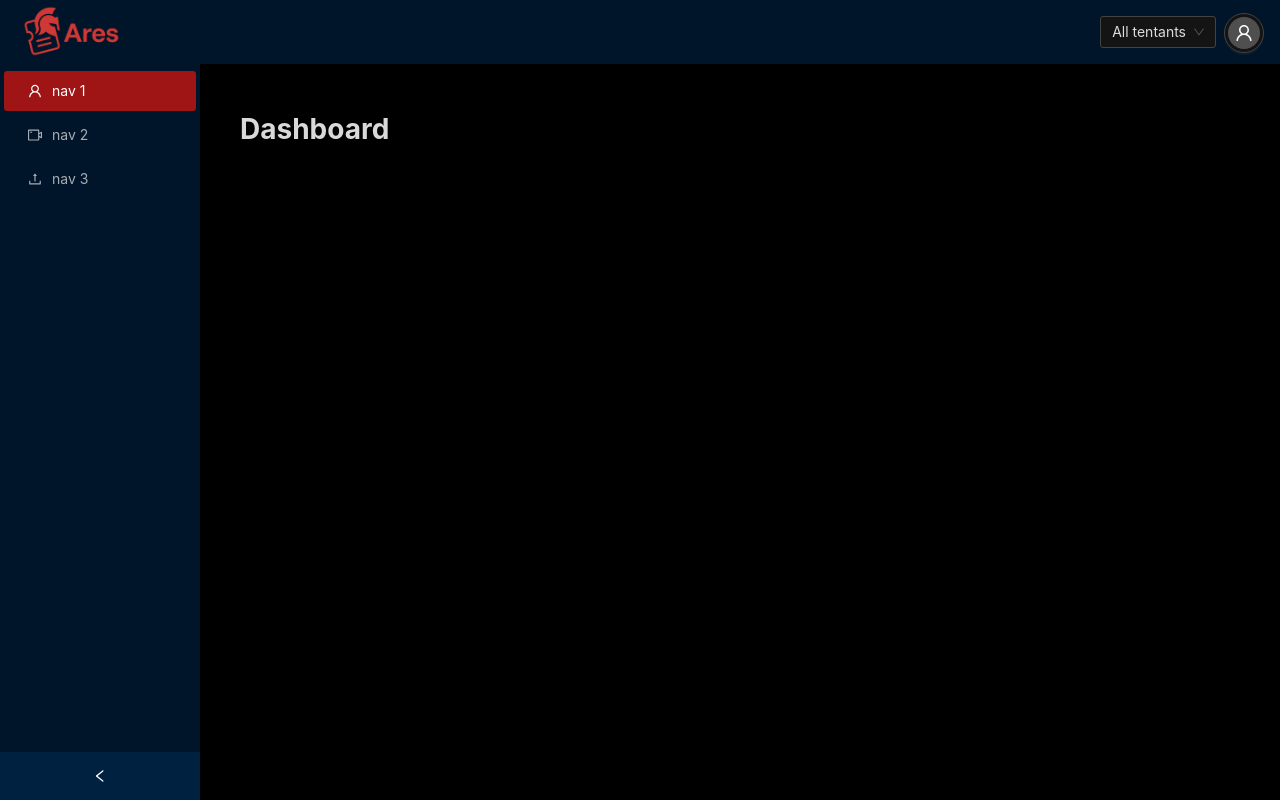
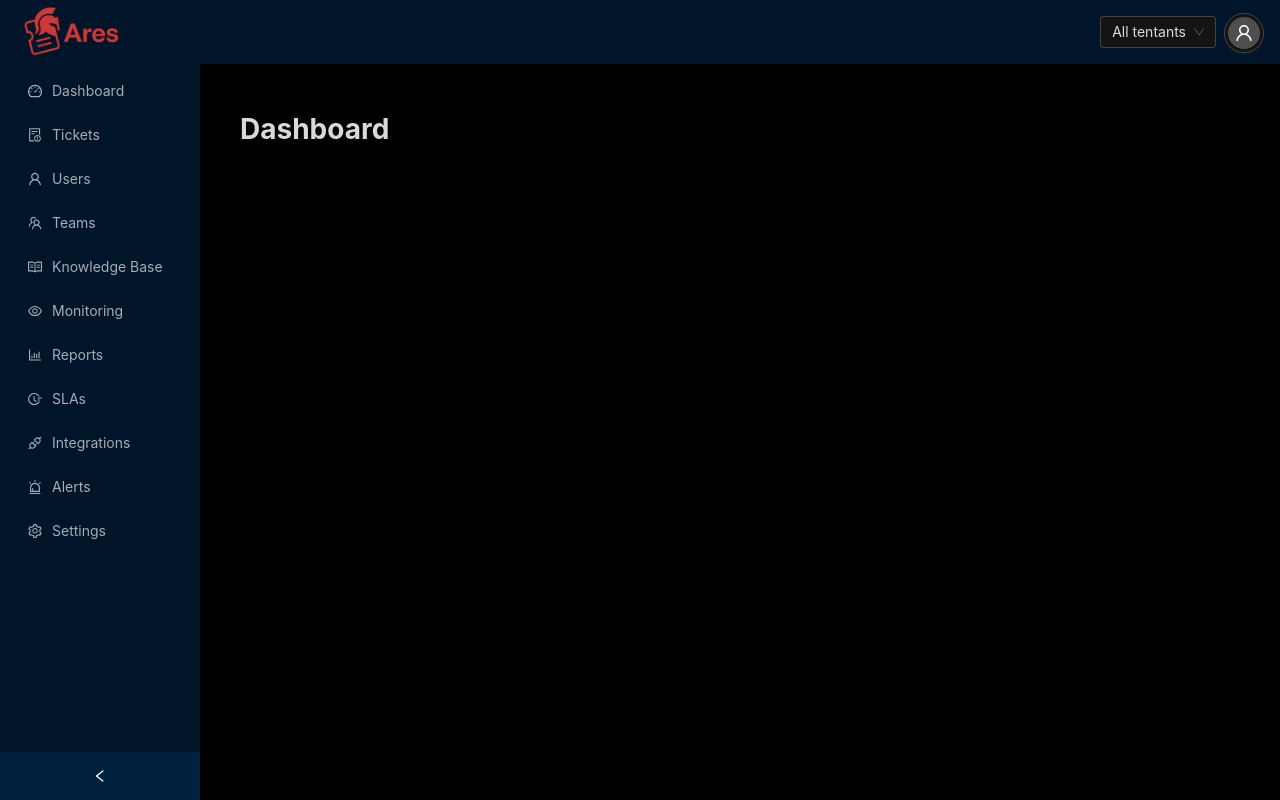
Before and after one commit to jbalde/ares, a Next.js app in the folder apps/web/: page /dashboard in a window 1280 px wide. Built offline with nearby package versions, Linux system fonts and the light colour scheme; what @ant-design/nextjs-registry would draw is missing.

Commit message:
add menu sections

```diff
--- a/apps/web/src/app/(secure)/sider.tsx
+++ b/apps/web/src/app/(secure)/sider.tsx
@@ -1,9 +1,17 @@
 import { Menu } from "antd";
 import Sider from "antd/es/layout/Sider";
 import {
-	UploadOutlined,
+	AlertOutlined,
+	ApiOutlined,
+	BarChartOutlined,
+	DashboardOutlined,
+	ExceptionOutlined,
+	EyeOutlined,
+	FieldTimeOutlined,
+	ReadOutlined,
+	SettingOutlined,
+	TeamOutlined,
 	UserOutlined,
-	VideoCameraOutlined,
 } from "@ant-design/icons";
 import Image from "next/image";
 
@@ -28,19 +36,59 @@ export default function SiderComponent() {
 				defaultSelectedKeys={["1"]}
 				items={[
 					{
-						key: "1",
-						icon: <UserOutlined />,
-						label: "nav 1",
+						key: "dashboard",
+						icon: <DashboardOutlined />,
+						label: "Dashboard",
 					},
 					{
-						key: "2",
-						icon: <VideoCameraOutlined />,
-						label: "nav 2",
+						key: "tickets",
+						icon: <ExceptionOutlined />,
+						label: "Tickets",
 					},
 					{
-						key: "3",
-						icon: <UploadOutlined />,
-						label: "nav 3",
+						key: "users",
+						icon: <UserOutlined />,
+						label: "Users",
+					},
+					{
+						key: "teams",
+						icon: <TeamOutlined />,
+						label: "Teams",
+					},
+					{
+						key: "knowledge-base",
+						icon: <ReadOutlined />,
+						label: "Knowledge Base",
+					},
+					{
+						key: "monitoring",
+						icon: <EyeOutlined />,
+						label: "Monitoring",
+					},
+					{
+						key: "reports",
+						icon: <BarChartOutlined />,
+						label: "Reports",
+					},
+					{
+						key: "slas",
+						icon: <FieldTimeOutlined />,
+						label: "SLAs",
+					},
+					{
+						key: "integrations",
+						icon: <ApiOutlined />,
+						label: "Integrations",
+					},
+					{
+						key: "alerts",
+						icon: <AlertOutlined />,
+						label: "Alerts",
+					},
+					{
+						key: "settinsgs",
+						icon: <SettingOutlined />,
+						label: "Settings",
 					},
 				]}
 			/>
```
